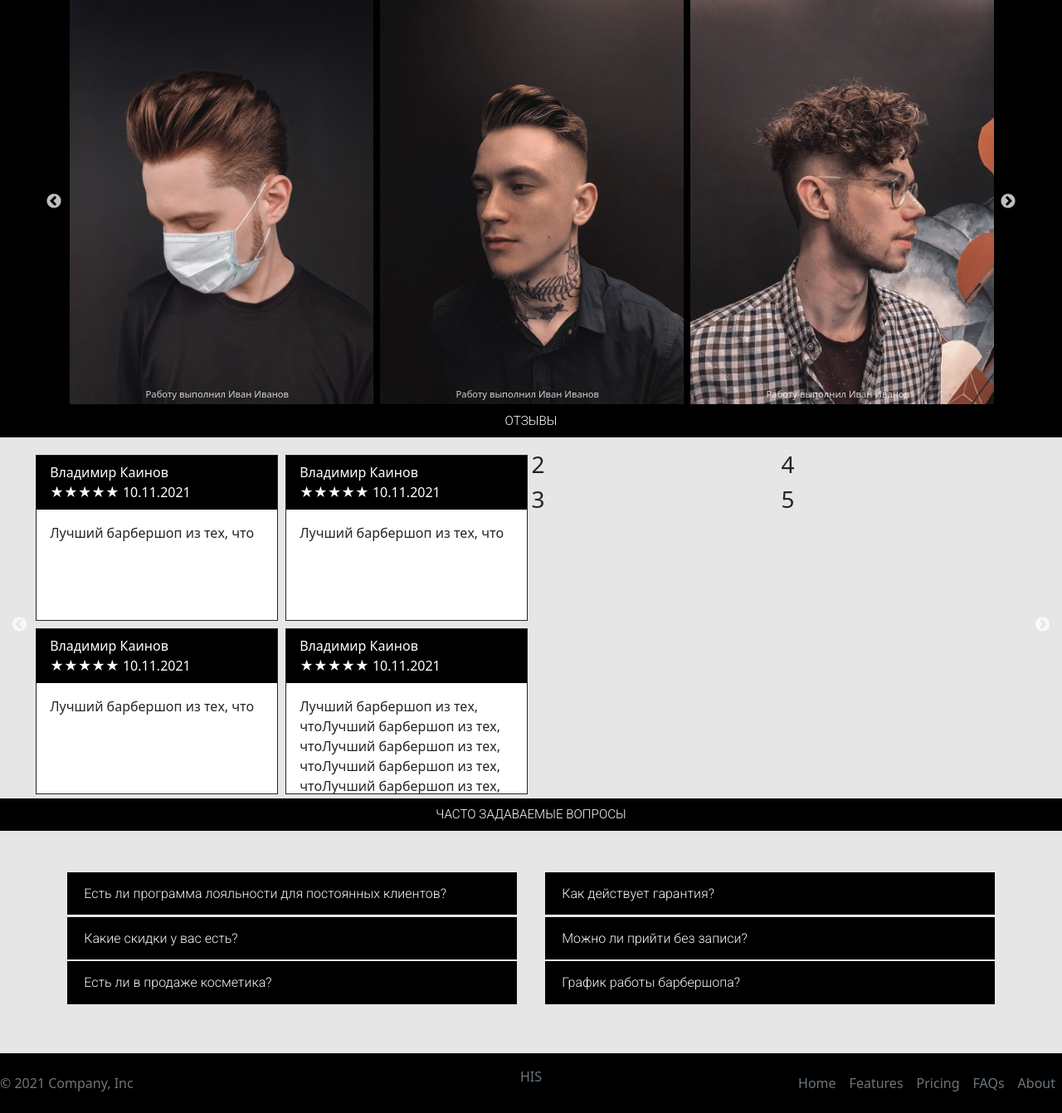
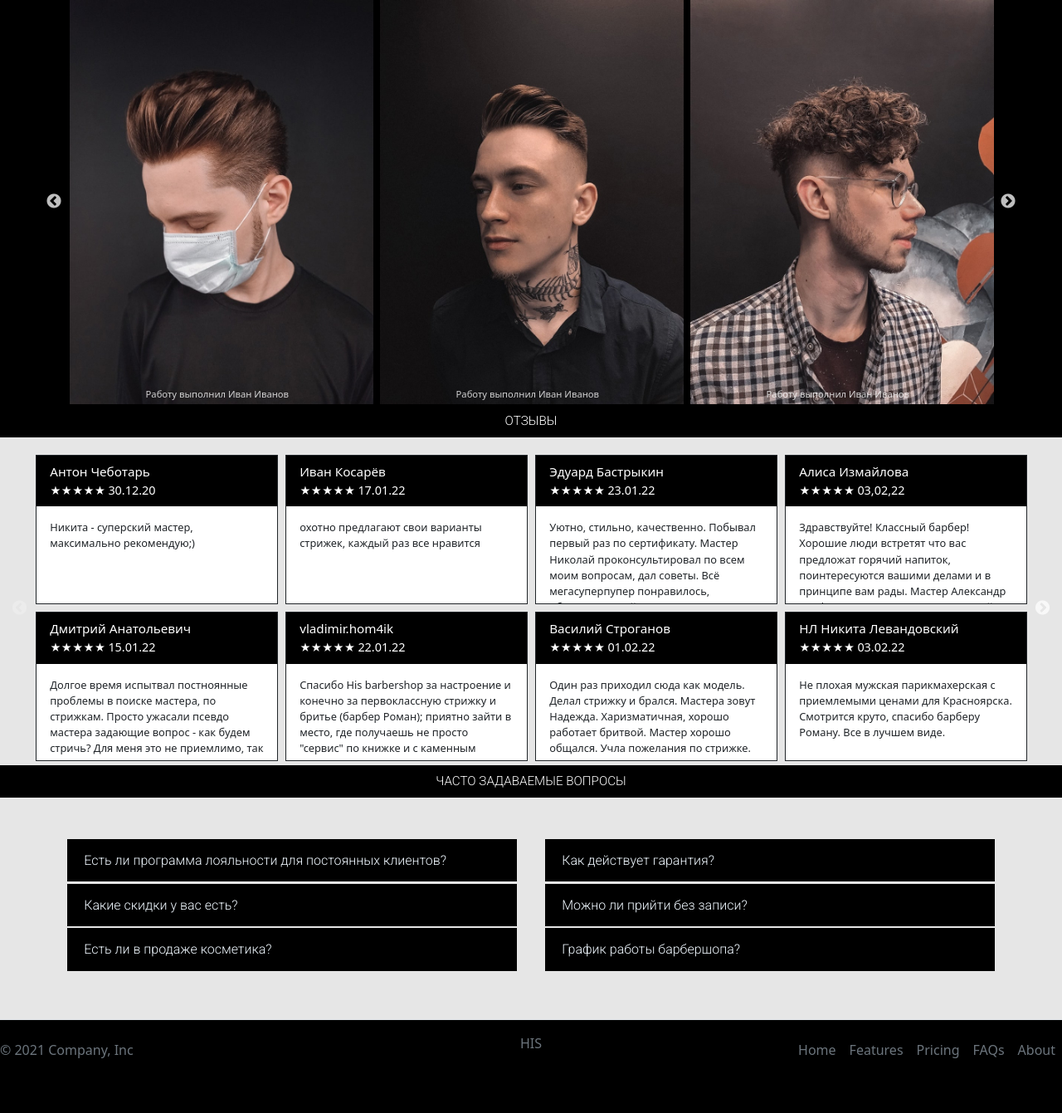
Before and after one commit to nickita38r/HIS, a Django app: page / in a window 1280 px wide. Shown: the part 1498-2839 px from the top of the page at 83% size. After the commit the page ends 2773 px from the top, so only its background shows below. Run offline with Django 4.2, Linux system fonts and the light colour scheme; data comes from the database, SQL or seed files in the repository; both versions use the stored data as it was after the commit; some libraries are stand-ins or nearby versions.

Commit message:
review commit

```diff
--- a/his_barber/mainapp/admin.py
+++ b/his_barber/mainapp/admin.py
@@ -8,3 +8,4 @@ admin.site.register(SpecialOffer)
 admin.site.register(Question)
 admin.site.register(Barber)
 admin.site.register(GalaryHairstyle)
+admin.site.register(Review)
--- a/his_barber/mainapp/models.py
+++ b/his_barber/mainapp/models.py
@@ -46,8 +46,8 @@ class GalaryHairstyle(models.Model):
 
 class Review(models.Model):
     name = models.CharField(max_length=100, verbose_name="Имя")
-    data = models.DateField(verbose_name="Дата")
-    starts = models.IntegerField(verbose_name="Колличество звезд")
+    data = models.CharField(max_length=10, verbose_name="Дата")
+    stars = models.IntegerField(verbose_name="Колличество звезд")
     text = models.TextField(verbose_name="Отзыв")
 
     def __str__(self):
--- a/his_barber/mainapp/templates/base.html
+++ b/his_barber/mainapp/templates/base.html
@@ -210,96 +210,25 @@
 
       <div class="slick-wrapper slick-wrapper-review">
         <div id="slick-review">
+
+          {% for review in reviews %}
           <div class="slide-item">
             <div class="card card-review border-dark  cart-border">
               <div class="card-header bg-black text-white">
-                <p>Владимир Каинов</p>
-                <p>★★★★★ <span>10.11.2021</span></p>
+                <p class="card-header-name">{{ review.name }}</p>
+                <p class="card-header-stars">★★★★★ <span class="card-header-data">{{ review.data }}</span></p>
               </div>
               <div class="card-body text-dark">
                 <p class="card-text">
-                  Лучший барбершоп из тех, что               </p>
+                  {{ review.text }}
+                </p>
               </div>
             </div>
           </div>
-          <div class="slide-item">
-            <div class="card card-review border-dark  cart-border">
-              <div class="card-header bg-black text-white">
-                <p>Владимир Каинов</p>
-                <p>★★★★★ <span>10.11.2021</span></p>
-              </div>
-              <div class="card-body text-dark">
-                <p class="card-text">
-                  Лучший барбершоп из тех, что               </p>
-              </div>
-            </div>
-          </div>
-          <div class="slide-item">
-            <div class="card card-review border-dark  cart-border">
-              <div class="card-header bg-black text-white">
-                <p>Владимир Каинов</p>
-                <p>★★★★★ <span>10.11.2021</span></p>
-              </div>
-              <div class="card-body text-dark">
-                <p class="card-text">
-                  Лучший барбершоп из тех, что               </p>
-              </div>
-            </div>
-          </div>
-          <div class="slide-item">
-            <div class="card card-review border-dark  cart-border">
-              <div class="card-header bg-black text-white">
-                <p>Владимир Каинов</p>
-                <p>★★★★★ <span>10.11.2021</span></p>
-              </div>
-              <div class="card-body text-dark">
-                <p class="card-text">
-                  Лучший барбершоп из тех, чтоЛучший барбершоп из тех, чтоЛучший барбершоп из тех, чтоЛучший барбершоп из тех, чтоЛучший барбершоп из тех, чтоЛучший барбершоп из тех, чтоЛучший барбершоп из тех, чтоЛучший барбершоп из тех, чтоЛучший барбершоп из тех, чтоЛучший барбершоп из тех, чтоЛучший барбершоп из тех, что               </p>
-              </div>
-            </div>
-          </div>
+          {% endfor  %}
 
-
-
-
-          <div class="slide-item"><h3>2</h3></div>
-          <div class="slide-item"><h3>3</h3></div>
-          <div class="slide-item"><h3>4</h3></div>
-          <div class="slide-item"><h3>5</h3></div>
-          <div class="slide-item"><h3>6</h3></div>
-          <div class="slide-item"><h3>7</h3></div>
-          <div class="slide-item"><h3>8</h3></div>
-          <div class="slide-item"><h3>9</h3></div>
-          <div class="slide-item"><h3>10</h3></div>
-          <div class="slide-item"><h3>11</h3></div>
-          <div class="slide-item"><h3>12</h3></div>
-          <div class="slide-item"><h3>13</h3></div>
-          <div class="slide-item"><h3>14</h3></div>
-          <div class="slide-item"><h3>15</h3></div>
-          <div class="slide-item"><h3>16</h3></div>
-          <div class="slide-item"><h3>17</h3></div>
         </div>
       </div>
-
-
-
-      <!--<div class="row row-cols-1 row-cols-md-3 row-cols-lg-4">
-
-        <div class="col review-cart-margin">
-          <div class="card border-dark h-100 cart-border">
-            <div class="card-header bg-black text-white">
-              <p>Владимир Каинов</p>
-              <p>★★★★★ <span>10.11.2021</span></p>
-            </div>
-            <div class="card-body text-dark">
-              <p class="card-text">
-                Лучший барбершоп из тех, что я успел посетить в Красноярске. Арт-директор — топовый барбер. Недешево, но цена оправдана.
-              </p>
-            </div>
-          </div>
-        </div>
-
-      </div>-->
 
     </section>
 
--- a/his_barber/mainapp/views.py
+++ b/his_barber/mainapp/views.py
@@ -8,10 +8,13 @@ from .models import (
     SpecialOffer,
     Question,
     Barber,
-    GalaryHairstyle
+    GalaryHairstyle,
+    Review
 )
 
 class BaseView(View):
+
+
 
     def get(self, request, *args, **kwargs):
         types = ServiceType.objects.all()
@@ -19,16 +22,20 @@ class BaseView(View):
         barber = Barber.objects.all()
         questions = Question.objects.all()
         image_hearstyle = [x for x in GalaryHairstyle.objects.all() if x.chek]
+        review = Review.objects.all()
         context = {
             'types':types,
             'offers': offer,
             'barbers': barber,
             'hearstyle': image_hearstyle,
+            'reviews': review,
             'qustionLeft': questions[:int(len(questions)/2)],
             'qustionRight': questions[int(len(questions)/2):],
         }
         return render(request, 'base.html', context)
 
+
+
 class BarberView(View):
     def get(self, request, *args, **kwargs):
         return render(request, 'barber.html', context = {'barbers':Barber.objects.all()})
--- a/his_barber/static/css/style-reviews.css
+++ b/his_barber/static/css/style-reviews.css
@@ -6,12 +6,13 @@
 .review-cart-margin
 {
     padding: .6rem;
+    font-family: "Roboto";
 }
 
 
 
 .card-review{
-    height: 200px;
+    height: 180px;
     margin: .3rem .3rem;
     overflow: auto;
 }
@@ -30,6 +31,29 @@
 {
     margin: 0;
 }
+
+
+.card-header-name
+{
+    font-size: .95rem;
+    font-weight: 300;
+}
+.card-header-stars
+{
+    font-size: .8rem;
+}
+.card-header-data
+{
+    font-size:.9rem;
+    font-weight: 300;
+}
+
+.card-text
+{
+    font-size:.8rem;
+    font-weight: 400;
+}
+
 .card-body-review
 {
     height: 100%;
--- a/his_barber/static/js/script.js
+++ b/his_barber/static/js/script.js
@@ -65,8 +65,31 @@ $('#slick-review').slick({
   rows: 2,
   dots: false,
   arrows: true,
-  infinite: true,
+  infinite: false,
   speed: 300,
   slidesToShow: 4,
-  slidesToScroll: 4
+  slidesToScroll: 4,
+  responsive: [
+    {
+      breakpoint: 991,
+      settings: {
+        slidesToShow: 3,
+        slidesToScroll: 3,
+      }
+    },
+    {
+      breakpoint: 768,
+      settings: {
+        slidesToShow: 2,
+        slidesToScroll: 2,
+      }
+    },
+    {
+      breakpoint: 450,
+      settings: {
+        slidesToShow: 1,
+        slidesToScroll: 1,
+      }
+    }
+  ]
 });
```
Also changed, not shown: his_barber/db.sqlite3, his_barber/mainapp/migrations/0008_review.py (added), his_barber/mainapp/migrations/0009_auto_20220405_1115.py (added), his_barber/mainapp/migrations/0010_auto_20220405_1127.py (added), his_barber/media/IMG_2090234242.PNG (added).
